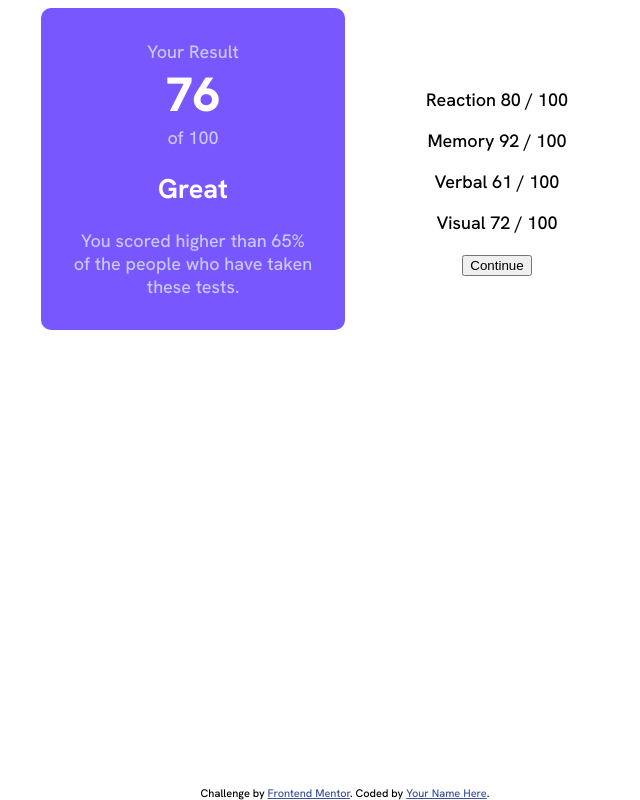
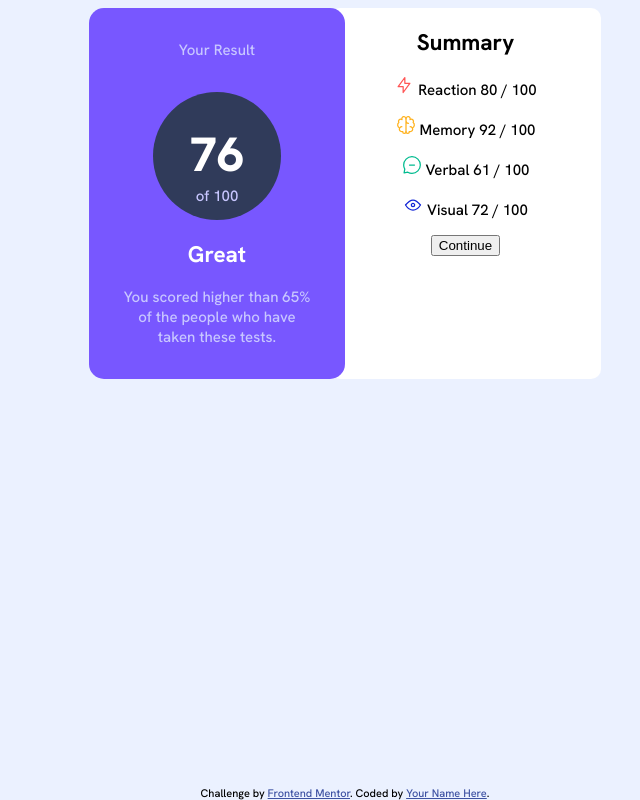
Before and after one commit to Adem-Tozlu/Frontend-Mentor-Results-summary-component, a plain HTML site: page index.html in a window 1280 px wide. Shown: the whole page, without its empty margins (303-943 px from the left). Drawn offline with Linux system fonts and the light colour scheme.

Commit message:
bearbeitet

```diff
--- a/index.html
+++ b/index.html
@@ -1,11 +1,14 @@
 <!DOCTYPE html>
 <html lang="en">
+
 <head>
   <meta charset="UTF-8">
-  <meta name="viewport" content="width=device-width, initial-scale=1.0"> <!-- displays site properly based on user's device -->
+  <meta name="viewport" content="width=device-width, initial-scale=1.0">
+  <!-- displays site properly based on user's device -->
   <link rel="preconnect" href="https://fonts.googleapis.com">
   <link rel="preconnect" href="https://fonts.gstatic.com" crossorigin>
-  <link href="https://fonts.googleapis.com/css2?family=Hanken+Grotesk:ital,wght@0,100..900;1,100..900&display=swap" rel="stylesheet">
+  <link href="https://fonts.googleapis.com/css2?family=Hanken+Grotesk:ital,wght@0,100..900;1,100..900&display=swap"
+    rel="stylesheet">
   <link rel="icon" type="image/png" sizes="32x32" href="./assets/images/favicon-32x32.png">
 
   <title>Frontend Mentor | Results summary component</title>
@@ -13,10 +16,19 @@
 
   <!-- Feel free to remove these styles or customise in your own stylesheet 👍 -->
   <style>
-    .attribution { font-size: 11px; text-align: center;position:absolute;bottom: 0; }
-    .attribution a { color: hsl(228, 45%, 44%); }
+    .attribution {
+      font-size: 11px;
+      text-align: center;
+      position: absolute;
+      bottom: 0;
+    }
+
+    .attribution a {
+      color: hsl(228, 45%, 44%);
+    }
   </style>
 </head>
+
 <body>
   <main>
     <div class="result">
@@ -33,16 +45,23 @@
     <div class="summary">
       <h2>Summary</h2>
 
-  <p>Reaction
+      <p><svg xmlns="http://www.w3.org/2000/svg" width="20" height="20" fill="none" viewBox="0 0 20 20"><path stroke="#F55" stroke-linecap="round" stroke-linejoin="round" stroke-width="1.25" d="M10.833 8.333V2.5l-6.666 9.167h5V17.5l6.666-9.167h-5Z"/></svg> Reaction
         80 / 100</p>
 
- <p>Memory
+      <p><svg xmlns="http://www.w3.org/2000/svg" width="20" height="20" fill="none" viewBox="0 0 20 20">
+          <path stroke="#FFB21E" stroke-linecap="round" stroke-linejoin="round" stroke-width="1.25"
+            d="M5.833 11.667a2.5 2.5 0 1 0 .834 4.858" />
+          <path stroke="#FFB21E" stroke-linecap="round" stroke-linejoin="round" stroke-width="1.25"
+            d="M3.553 13.004a3.333 3.333 0 0 1-.728-5.53m.025-.067a2.083 2.083 0 0 1 2.983-2.824m.199.054A2.083 2.083 0 1 1 10 3.75v12.917a1.667 1.667 0 0 1-3.333 0M10 5.833a2.5 2.5 0 0 0 2.5 2.5m1.667 3.334a2.5 2.5 0 1 1-.834 4.858" />
+          <path stroke="#FFB21E" stroke-linecap="round" stroke-linejoin="round" stroke-width="1.25"
+            d="M16.447 13.004a3.334 3.334 0 0 0 .728-5.53m-.025-.067a2.083 2.083 0 0 0-2.983-2.824M10 3.75a2.085 2.085 0 0 1 2.538-2.033 2.084 2.084 0 0 1 1.43 2.92m-.635 12.03a1.667 1.667 0 0 1-3.333 0" />
+        </svg> Memory
         92 / 100</p>
 
-  <p>Verbal
+      <p><svg xmlns="http://www.w3.org/2000/svg" width="20" height="20" fill="none" viewBox="0 0 20 20"><path stroke="#00BB8F" stroke-linecap="round" stroke-linejoin="round" stroke-width="1.25" d="M7.5 10h5M10 18.333A8.333 8.333 0 1 0 1.667 10c0 1.518.406 2.942 1.115 4.167l-.699 3.75 3.75-.699A8.295 8.295 0 0 0 10 18.333Z"/></svg> Verbal
         61 / 100</p>
 
-  <p>Visual
+      <p><svg xmlns="http://www.w3.org/2000/svg" width="20" height="20" fill="none" viewBox="0 0 20 20"><path stroke="#1125D6" stroke-linecap="round" stroke-linejoin="round" stroke-width="1.25" d="M10 11.667a1.667 1.667 0 1 0 0-3.334 1.667 1.667 0 0 0 0 3.334Z"/><path stroke="#1125D6" stroke-linecap="round" stroke-linejoin="round" stroke-width="1.25" d="M17.5 10c-1.574 2.492-4.402 5-7.5 5s-5.926-2.508-7.5-5C4.416 7.632 6.66 5 10 5s5.584 2.632 7.5 5Z"/></svg> Visual
         72 / 100</p>
 
       <button>Continue</button>
@@ -54,4 +73,5 @@
   </div>
 
 </body>
+
 </html>
--- a/style.css
+++ b/style.css
@@ -29,12 +29,13 @@ body {
   font-family: "Hanken Grotesk", sans-serif;
   font-optical-sizing: auto;
   font-weight: 500;
-font-size: 18px;
+font-size: 15px;
 width: 100vw;
 display: flex;
 justify-content: center;
 align-items: center;
 text-align: center;
+background-color: var(--color-pale-blue);
 }
 
 main{
@@ -47,22 +48,50 @@ main{
 .result{
 
     background-color: var(--color-light-slate-blue);
-    border-radius: 10px;
-    width: 15rem;
+    border-radius: 15px;
+    width: 12rem;
+    display: flex;
+    flex-direction: column;
+    justify-content: center;
+    align-self: center;
+  text-align: center;
     padding: 2rem;
     color: var(--color-light-lavender);
 
 }
 .result_circle{
+   margin-top: 2rem;
+   border-radius: 50%;
+   display: flex;
+    flex-direction: column;
+    justify-content: center;
+    align-self: center;
+  text-align: center;
+  height: 8rem;
+  width: 8rem;
+    background-color: var(--color-dark-gray-blue);
     color: var(--color-white);
     color: var(--color-light-lavender);
 
 }
 .result_number{
+    padding-top: 1rem;
     font-size: 3rem;
     font-weight: 800;
     color: var(--color-white);
+    border-radius: 50%;
+}
+.summary{
+    z-index: -1;
+    margin-left: -15px;
+    background-color: var(--color-white);
+    border-radius: 10px;
+
+}
+.summary h2{
+    color: initial;
 }
 h2{
     color: var(--color-white);
+
 }
```
Lines whose indentation alone changed are shown as unchanged.
